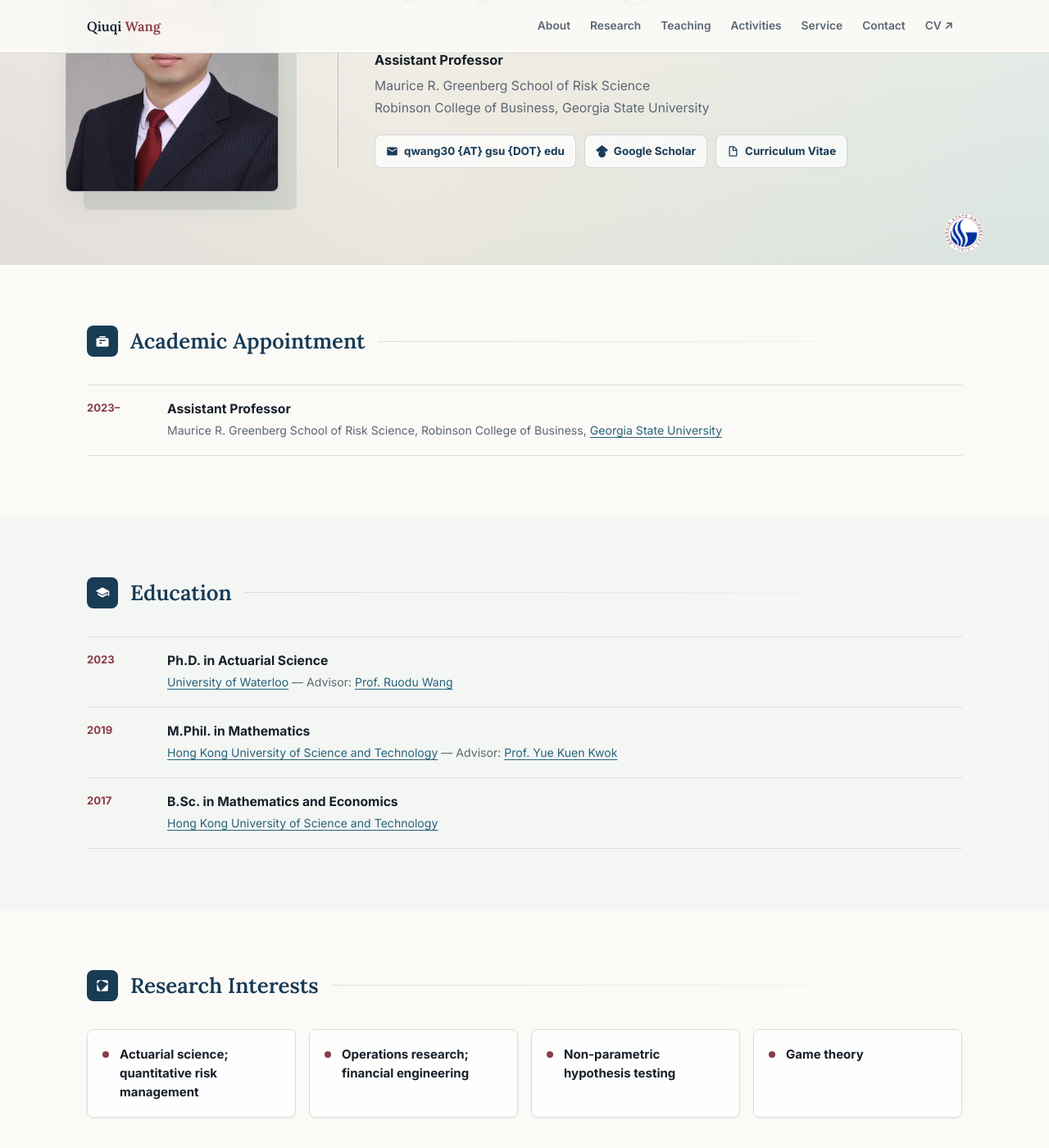
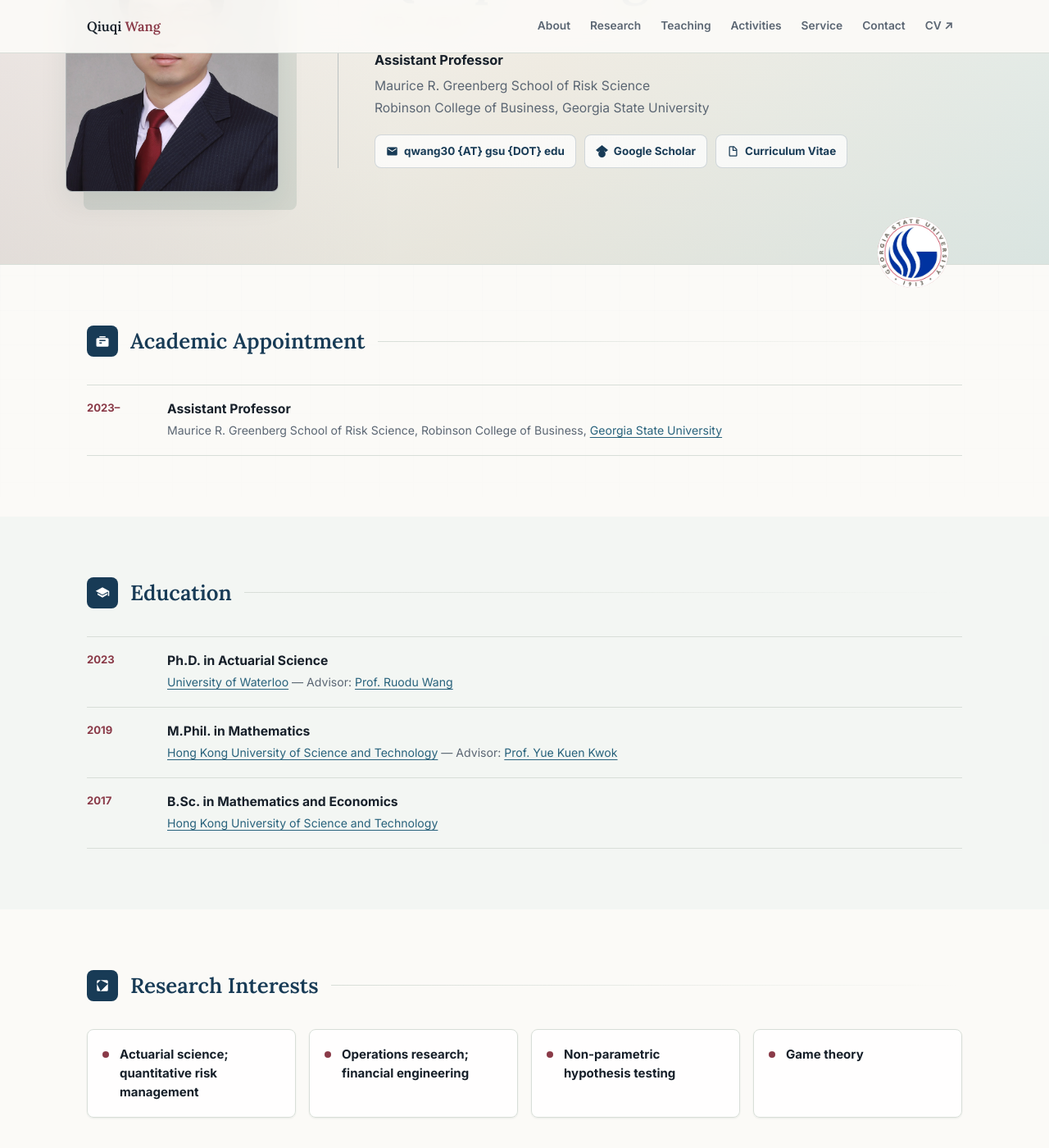
Before and after one commit to qwangan/qwangan.github.io, a Jekyll site: the page built from index.html, in a window 1280 px wide and 1400 px high, scrolled down 242 px. Shown: the whole window at 82% size. Built offline with Jekyll 4.4.1, drawn with Linux system fonts in a browser that asks for light colours.

Commit message:
Place Georgia State logo at hero edge

```diff
--- a/assets/css/site.css
+++ b/assets/css/site.css
@@ -130,9 +130,10 @@
     .hero {
       background: linear-gradient(120deg, #fbfaf7 0%, #f7f1e8 52%, #e8f0ed 100%);
       border-bottom: 1px solid var(--line);
-      overflow: hidden;
+      overflow: visible;
       padding: 86px 26px 88px;
       position: relative;
+      z-index: 1;
     }
 
     .hero::before {
@@ -207,16 +208,16 @@
       background: transparent;
       border: 0;
       border-radius: 50%;
-      bottom: 14px;
+      bottom: -30px;
       clip-path: circle(49% at center);
       display: block;
-      height: 48px;
+      height: 88px;
       object-fit: cover;
       padding: 0;
       position: absolute;
-      right: max(26px, calc((100vw - 1120px) / 2));
-      width: 48px;
-      z-index: 1;
+      right: max(34px, calc((100vw - 1120px) / 2 + 42px));
+      width: 88px;
+      z-index: 2;
     }
 
     .hero-links {
@@ -633,7 +634,7 @@
       }
 
       .hero-name { font-size: 2.45rem; }
-      .hero-gsu-logo { bottom: 12px; height: 42px; right: 22px; width: 42px; }
+      .hero-gsu-logo { bottom: -24px; height: 64px; right: 24px; width: 64px; }
       .hero-links { justify-content: center; }
       .hero-link { justify-content: center; }
 
```
